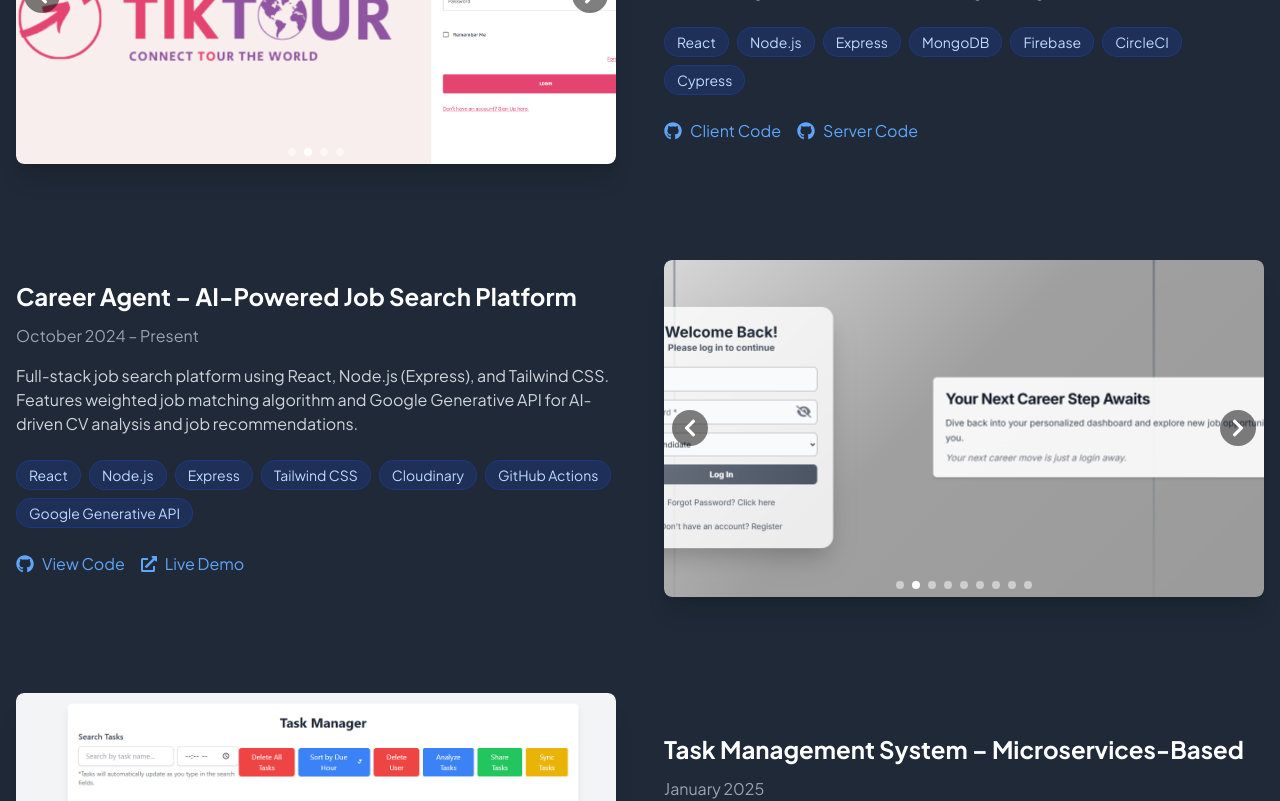
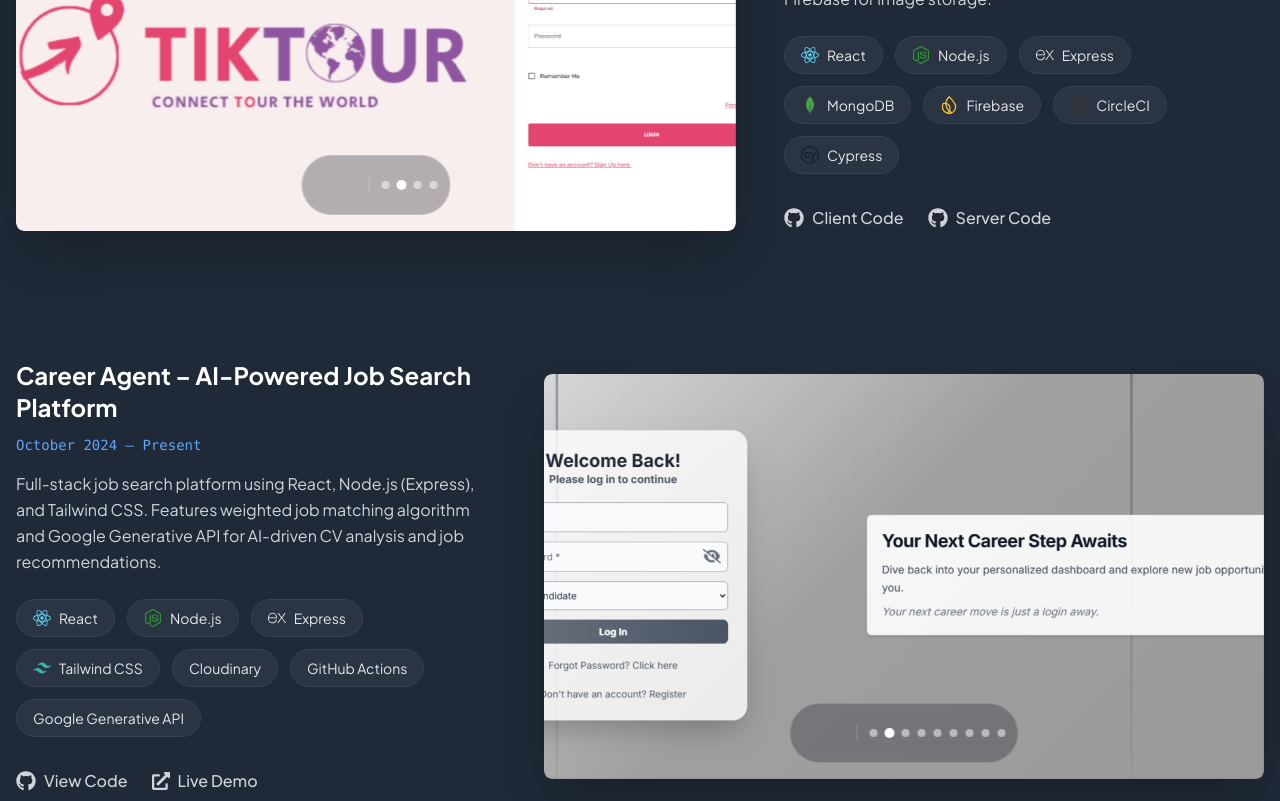
Before and after one commit to RonyBubnovsky/personal-portfolio, a Next.js app: page / in a window 1280 px wide. Shown: the part 2340-3141 px from the top of the page. Built offline with nearby package versions, Linux system fonts and the light colour scheme.

Commit message:
Refactor ProjectsSection and ProjectImageCarousel components to enhance project display with improved animations, autoplay functionality, and support for multiple GitHub links. Update project data structure to include technology icons and adjust layout for better visual representation.

```diff
--- a/components/main/projects.tsx
+++ b/components/main/projects.tsx
@@ -1,10 +1,12 @@
 "use client";
 
+import React from 'react';
 import { PROJECTS } from "@/constants";
 import { motion } from "framer-motion";
 import { useInView } from "react-intersection-observer";
 import { FaGithub, FaExternalLinkAlt } from "react-icons/fa";
 import ProjectImageCarousel from "../sub/ProjectImageCarousel";
+import { SiReact, SiNextdotjs, SiTypescript, SiTailwindcss, SiNodedotjs, SiExpress, SiMongodb, SiFirebase, SiCircleci, SiCypress, SiPython, SiFlask, SiDocker, SiClerk, SiRedis } from "react-icons/si";
 
 interface Project {
   title: string;
@@ -16,6 +18,24 @@
   github: string | { client: string; server: string };
 }
 
+const techIcons: { [key: string]: React.ReactElement } = {
+  "React": <SiReact className="text-[#61DAFB]" />,
+  "Next.js": <SiNextdotjs className="text-white" />,
+  "TypeScript": <SiTypescript className="text-[#3178C6]" />,
+  "Tailwind CSS": <SiTailwindcss className="text-[#38B2AC]" />,
+  "Node.js": <SiNodedotjs className="text-[#339933]" />,
+  "Express": <SiExpress className="text-white" />,
+  "MongoDB": <SiMongodb className="text-[#47A248]" />,
+  "Firebase": <SiFirebase className="text-[#FFCA28]" />,
+  "CircleCI": <SiCircleci className="text-[#343434]" />,
+  "Cypress": <SiCypress className="text-[#17202C]" />,
+  "Python": <SiPython className="text-[#3776AB]" />,
+  "Flask": <SiFlask className="text-white" />,
+  "Docker": <SiDocker className="text-[#2496ED]" />,
+  "Clerk": <SiClerk className="text-[#6C47FF]" />,
+  "Redis": <SiRedis className="text-[#DC382D]" />
+};
+
 const ProjectsSection = () => {
   const [ref, inView] = useInView({
     triggerOnce: true,
@@ -23,6 +43,31 @@
   });
 
   const projects: Project[] = PROJECTS;
+
+  const containerVariants = {
+    hidden: { opacity: 0 },
+    visible: {
+      opacity: 1,
+      transition: {
+        staggerChildren: 0.3
+      }
+    }
+  };
+
+  const projectVariants = {
+    hidden: {
+      opacity: 0,
+      y: 50
+    },
+    visible: {
+      opacity: 1,
+      y: 0,
+      transition: {
+        duration: 0.6,
+        ease: "easeOut"
+      }
+    }
+  };
 
   return (
     <section id="projects" className="py-20 bg-gray-800">
@@ -35,28 +80,65 @@
           className="text-center mb-16"
         >
           <h2 className="text-3xl md:text-4xl font-bold text-white mb-4">
-            My Projects
+            Featured Projects
           </h2>
           <p className="text-gray-400 max-w-3xl mx-auto">
-            Here are some of the projects I&apos;ve worked on. Each project showcases different skills and technologies I&apos;ve mastered.
+            Here are some of my recent projects that showcase my skills in full-stack development,
+            from modern frontend designs to scalable backend architectures.
           </p>
         </motion.div>
 
-        <div className="space-y-24">
+        <motion.div
+          variants={containerVariants}
+          initial="hidden"
+          animate={inView ? "visible" : "hidden"}
+          className="space-y-32"
+        >
           {projects.map((project, index) => (
             <motion.div
               key={index}
-              initial={{ opacity: 0, y: 50 }}
-              animate={inView ? { opacity: 1, y: 0 } : {}}
-              transition={{ duration: 0.6, delay: index * 0.2 }}
+              variants={projectVariants}
               className={`flex flex-col ${
                 index % 2 === 0 ? "lg:flex-row" : "lg:flex-row-reverse"
               } items-center gap-8 md:gap-12`}
             >
-              <div className="w-full lg:w-1/2">
-                <div className="relative overflow-hidden rounded-lg aspect-video bg-gray-700 shadow-xl group">
-                  <div className="absolute inset-0 bg-blue-600/10 flex items-center justify-center opacity-0 group-hover:opacity-100 transition-opacity z-20 pointer-events-none">
-                    <div className="flex gap-4 pointer-events-auto">
+              <div className="w-full lg:w-3/5">
+                <div className="relative overflow-hidden rounded-lg shadow-2xl">
+                  <ProjectImageCarousel
+                    images={project.images}
+                    title={project.title}
+                    github={project.github}
+                    link={project.link}
+                  />
+                </div>
+              </div>
+
+              <div className="w-full lg:w-2/5">
+                <motion.div
+                  initial={{ opacity: 0, y: 20 }}
+                  whileInView={{ opacity: 1, y: 0 }}
+                  transition={{ duration: 0.5, delay: 0.2 }}
+                  viewport={{ once: true }}
+                >
+                  <h3 className="text-2xl font-bold text-white mb-3">{project.title}</h3>
+                  <div className="text-blue-400 mb-4 font-mono text-sm">{project.duration}</div>
+                  <p className="text-gray-300 mb-6 leading-relaxed">{project.description}</p>
+
+                  <div className="flex flex-wrap gap-3 mb-8">
+                    {project.technologies.map((tech, i) => (
+                      <div
+                        key={i}
+                        className="flex items-center gap-2 bg-gray-700/50 backdrop-blur-sm text-gray-200 text-sm rounded-full px-4 py-2 border border-gray-700"
+                      >
+                        {techIcons[tech] && (
+                          <span className="text-lg">{techIcons[tech]}</span>
+                        )}
+                        <span>{tech}</span>
+                      </div>
+                    ))}
+                  </div>
+
+                  <div className="flex gap-6">
                     {project.github && (
                       typeof project.github === 'object' ? (
                         <>
@@ -64,19 +146,19 @@
                             href={project.github.client}
                             target="_blank"
                             rel="noopener noreferrer"
-                              className="p-3 rounded-full bg-gray-900/80 text-white hover:bg-gray-900 transition"
-                              title="Client Repository"
+                            className="flex items-center gap-2 text-gray-300 hover:text-blue-400 transition group"
                           >
-                              <FaGithub size={24} />
+                            <FaGithub className="text-xl group-hover:scale-110 transition" />
+                            <span className="font-medium">Client Code</span>
                           </a>
                           <a
                             href={project.github.server}
                             target="_blank"
                             rel="noopener noreferrer"
-                              className="p-3 rounded-full bg-gray-900/80 text-white hover:bg-gray-900 transition"
-                              title="Server Repository"
+                            className="flex items-center gap-2 text-gray-300 hover:text-blue-400 transition group"
                           >
-                              <FaGithub size={24} />
+                            <FaGithub className="text-xl group-hover:scale-110 transition" />
+                            <span className="font-medium">Server Code</span>
                           </a>
                         </>
                       ) : (
@@ -84,9 +166,10 @@
                           href={project.github}
                           target="_blank"
                           rel="noopener noreferrer"
-                            className="p-3 rounded-full bg-gray-900/80 text-white hover:bg-gray-900 transition"
+                          className="flex items-center gap-2 text-gray-300 hover:text-blue-400 transition group"
                         >
-                            <FaGithub size={24} />
+                          <FaGithub className="text-xl group-hover:scale-110 transition" />
+                          <span className="font-medium">View Code</span>
                         </a>
                       )
                     )}
@@ -95,82 +178,18 @@
                         href={project.link}
                         target="_blank"
                         rel="noopener noreferrer"
-                          className="p-3 rounded-full bg-gray-900/80 text-white hover:bg-gray-900 transition"
+                        className="flex items-center gap-2 text-gray-300 hover:text-blue-400 transition group"
                       >
-                          <FaExternalLinkAlt size={24} />
+                        <FaExternalLinkAlt className="text-lg group-hover:scale-110 transition" />
+                        <span className="font-medium">Live Demo</span>
                       </a>
                     )}
                   </div>
-                  </div>
-                  <ProjectImageCarousel images={project.images} title={project.title} />
-                </div>
-              </div>
-
-              <div className="w-full lg:w-1/2">
-                <h3 className="text-2xl font-bold text-white mb-3">{project.title}</h3>
-                <div className="text-gray-400 mb-4">{project.duration}</div>
-                <p className="text-gray-300 mb-6">{project.description}</p>
-                <div className="flex flex-wrap gap-2 mb-6">
-                  {project.technologies.map((tech, i) => (
-                    <span
-                      key={i}
-                      className="bg-blue-900/40 text-blue-200 text-sm rounded-full px-3 py-1 border border-blue-700/30"
-                    >
-                      {tech}
-                    </span>
-                  ))}
-                </div>
-                <div className="flex gap-4">
-                  {project.github && (
-                    typeof project.github === 'object' ? (
-                      <>
-                        <a
-                          href={project.github.client}
-                          target="_blank"
-                          rel="noopener noreferrer"
-                          className="flex items-center gap-2 text-blue-400 hover:text-blue-300 transition"
-                        >
-                          <FaGithub size={18} />
-                          Client Code
-                        </a>
-                        <a
-                          href={project.github.server}
-                          target="_blank"
-                          rel="noopener noreferrer"
-                          className="flex items-center gap-2 text-blue-400 hover:text-blue-300 transition"
-                        >
-                          <FaGithub size={18} />
-                          Server Code
-                        </a>
-                      </>
-                    ) : (
-                      <a
-                        href={project.github}
-                        target="_blank"
-                        rel="noopener noreferrer"
-                        className="flex items-center gap-2 text-blue-400 hover:text-blue-300 transition"
-                      >
-                        <FaGithub size={18} />
-                        View Code
-                      </a>
-                    )
-                  )}
-                  {project.link && project.link !== "#" && (
-                    <a
-                      href={project.link}
-                      target="_blank"
-                      rel="noopener noreferrer"
-                      className="flex items-center gap-2 text-blue-400 hover:text-blue-300 transition"
-                    >
-                      <FaExternalLinkAlt size={16} />
-                      Live Demo
-                    </a>
-                  )}
-                </div>
+                </motion.div>
               </div>
             </motion.div>
           ))}
-        </div>
+        </motion.div>
       </div>
     </section>
   );
--- a/components/sub/ProjectImageCarousel.tsx
+++ b/components/sub/ProjectImageCarousel.tsx
@@ -1,53 +1,100 @@
 "use client";
 
-import { useState, useEffect } from 'react';
+import { useState, useEffect, useCallback } from 'react';
 import Image from 'next/image';
 import { motion, AnimatePresence } from 'framer-motion';
-import { FaChevronLeft, FaChevronRight } from 'react-icons/fa';
+import { FaChevronLeft, FaChevronRight, FaGithub, FaExternalLinkAlt } from 'react-icons/fa';
+import { HiOutlinePause, HiOutlinePlay } from 'react-icons/hi2';
 
 interface ProjectImageCarouselProps {
   images: string[];
   title: string;
+  github?: string | { client: string; server: string };
+  link?: string;
 }
 
-const ProjectImageCarousel = ({ images, title }: ProjectImageCarouselProps) => {
+const ProjectImageCarousel = ({ images, title, github, link }: ProjectImageCarouselProps) => {
   const [currentIndex, setCurrentIndex] = useState(0);
   const [isAutoPlaying, setIsAutoPlaying] = useState(true);
+  const [direction, setDirection] = useState(0);
+  const [isHovered, setIsHovered] = useState(false);
+
+  const slideVariants = {
+    enter: (direction: number) => ({
+      x: direction > 0 ? 1000 : -1000,
+      opacity: 0
+    }),
+    center: {
+      zIndex: 1,
+      x: 0,
+      opacity: 1
+    },
+    exit: (direction: number) => ({
+      zIndex: 0,
+      x: direction < 0 ? 1000 : -1000,
+      opacity: 0
+    })
+  };
+
+  const swipeConfidenceThreshold = 10000;
+  const swipePower = (offset: number, velocity: number) => {
+    return Math.abs(offset) * velocity;
+  };
+
+  const paginate = useCallback((newDirection: number) => {
+    setDirection(newDirection);
+    setCurrentIndex((prevIndex) => (prevIndex + newDirection + images.length) % images.length);
+  }, [images.length]);
 
   useEffect(() => {
-    if (!isAutoPlaying) return;
+    if (!isAutoPlaying || isHovered) return;
 
     const interval = setInterval(() => {
-      setCurrentIndex((prev) => (prev + 1) % images.length);
+      paginate(1);
     }, 5000);
 
     return () => clearInterval(interval);
-  }, [images.length, isAutoPlaying]);
+  }, [isAutoPlaying, paginate, isHovered]);
 
-  const handlePrevious = () => {
-    setIsAutoPlaying(false);
-    setCurrentIndex((prev) => (prev - 1 + images.length) % images.length);
+  const handleDragEnd = (e: any, { offset, velocity }: any) => {
+    const swipe = swipePower(offset.x, velocity.x);
+
+    if (swipe < -swipeConfidenceThreshold) {
+      paginate(1);
+    } else if (swipe > swipeConfidenceThreshold) {
+      paginate(-1);
+    }
   };
 
-  const handleNext = () => {
-    setIsAutoPlaying(false);
-    setCurrentIndex((prev) => (prev + 1) % images.length);
+  const controlStyles = {
+    base: "absolute p-3 rounded-full transition-all transform backdrop-blur-sm shadow-lg border",
+    light: "bg-gray-900/70 text-white hover:bg-gray-900/90 border-gray-600",
+    dark: "bg-white/70 text-gray-900 hover:bg-white/90 border-gray-200",
   };
 
   return (
     <div
-      className="relative w-full aspect-video bg-gray-700 rounded-lg overflow-hidden"
-      onMouseEnter={() => setIsAutoPlaying(false)}
-      onMouseLeave={() => setIsAutoPlaying(true)}
+      className="relative w-full aspect-video bg-gray-800 rounded-lg overflow-hidden group"
+      onMouseEnter={() => setIsHovered(true)}
+      onMouseLeave={() => setIsHovered(false)}
     >
-      <AnimatePresence mode="wait">
+      <AnimatePresence initial={false} custom={direction}>
         <motion.div
           key={currentIndex}
-          initial={{ opacity: 0, x: 100 }}
-          animate={{ opacity: 1, x: 0 }}
-          exit={{ opacity: 0, x: -100 }}
-          transition={{ duration: 0.3 }}
-          className="absolute inset-0"
+          custom={direction}
+          variants={slideVariants}
+          initial="enter"
+          animate="center"
+          exit="exit"
+          transition={{
+            x: { type: "spring", stiffness: 300, damping: 30 },
+            opacity: { duration: 0.2 }
+          }}
+          drag="x"
+          dragConstraints={{ left: 0, right: 0 }}
+          dragElastic={1}
+          onDragEnd={handleDragEnd}
+          className="absolute inset-0 cursor-grab active:cursor-grabbing"
         >
           <Image
             src={images[currentIndex]}
@@ -60,36 +107,101 @@
         </motion.div>
       </AnimatePresence>
 
+      {/* Dark overlay with links */}
+      <div className="absolute inset-0 bg-gradient-to-t from-black/80 via-black/40 to-black/20 opacity-0 group-hover:opacity-100 transition-opacity duration-300 flex items-center justify-center">
+        <div className="flex gap-4">
+          {github && (
+            typeof github === 'object' ? (
+              <>
+                <a
+                  href={github.client}
+                  target="_blank"
+                  rel="noopener noreferrer"
+                  className={`${controlStyles.base} ${controlStyles.dark} hover:scale-110`}
+                  title="Client Repository"
+                >
+                  <FaGithub size={24} />
+                </a>
+                <a
+                  href={github.server}
+                  target="_blank"
+                  rel="noopener noreferrer"
+                  className={`${controlStyles.base} ${controlStyles.dark} hover:scale-110`}
+                  title="Server Repository"
+                >
+                  <FaGithub size={24} />
+                </a>
+              </>
+            ) : (
+              <a
+                href={github}
+                target="_blank"
+                rel="noopener noreferrer"
+                className={`${controlStyles.base} ${controlStyles.dark} hover:scale-110`}
+              >
+                <FaGithub size={24} />
+              </a>
+            )
+          )}
+          {link && link !== "#" && (
+            <a
+              href={link}
+              target="_blank"
+              rel="noopener noreferrer"
+              className={`${controlStyles.base} ${controlStyles.dark} hover:scale-110`}
+            >
+              <FaExternalLinkAlt size={24} />
+            </a>
+          )}
+        </div>
+      </div>
+
+      {/* Navigation controls */}
       {images.length > 1 && (
         <>
           <button
-            onClick={handlePrevious}
-            className="absolute left-2 top-1/2 -translate-y-1/2 p-2 rounded-full bg-black/50 text-white hover:bg-black/70 transition-colors z-10"
+            onClick={() => paginate(-1)}
+            className={`${controlStyles.base} ${controlStyles.dark} left-4 top-1/2 -translate-y-1/2 opacity-0 group-hover:opacity-100 z-20`}
             aria-label="Previous image"
           >
             <FaChevronLeft size={20} />
           </button>
           <button
-            onClick={handleNext}
-            className="absolute right-2 top-1/2 -translate-y-1/2 p-2 rounded-full bg-black/50 text-white hover:bg-black/70 transition-colors z-10"
+            onClick={() => paginate(1)}
+            className={`${controlStyles.base} ${controlStyles.dark} right-4 top-1/2 -translate-y-1/2 opacity-0 group-hover:opacity-100 z-20`}
             aria-label="Next image"
           >
             <FaChevronRight size={20} />
           </button>
-          <div className="absolute bottom-2 left-1/2 -translate-x-1/2 flex gap-2 z-10">
+
+          <div className="absolute bottom-4 left-1/2 -translate-x-1/2 flex items-center gap-3 z-20">
+            <div className="flex items-center gap-3 bg-gray-900/30 backdrop-blur-sm rounded-full px-3 py-2 border border-white/20">
+              <button
+                onClick={() => setIsAutoPlaying(!isAutoPlaying)}
+                className={`${controlStyles.base} relative p-2 opacity-0 group-hover:opacity-100`}
+                aria-label={isAutoPlaying ? "Pause autoplay" : "Start autoplay"}
+              >
+                {isAutoPlaying ? <HiOutlinePause size={16} /> : <HiOutlinePlay size={16} />}
+              </button>
+              <div className="h-4 w-px bg-white/20" /> {/* Divider */}
+              <div className="flex gap-2">
                 {images.map((_, index) => (
                   <button
                     key={index}
                     onClick={() => {
-                  setIsAutoPlaying(false);
+                      setDirection(index > currentIndex ? 1 : -1);
                       setCurrentIndex(index);
                     }}
-                className={`w-2 h-2 rounded-full transition-colors ${
-                  index === currentIndex ? 'bg-white' : 'bg-white/50'
+                    className={`w-2 h-2 rounded-full transition-all duration-300 ${
+                      index === currentIndex
+                        ? 'bg-white scale-125'
+                        : 'bg-white/50 hover:bg-white/80'
                     }`}
                     aria-label={`Go to image ${index + 1}`}
                   />
                 ))}
+              </div>
+            </div>
           </div>
         </>
       )}
```
Lines whose indentation alone changed are shown as unchanged.
